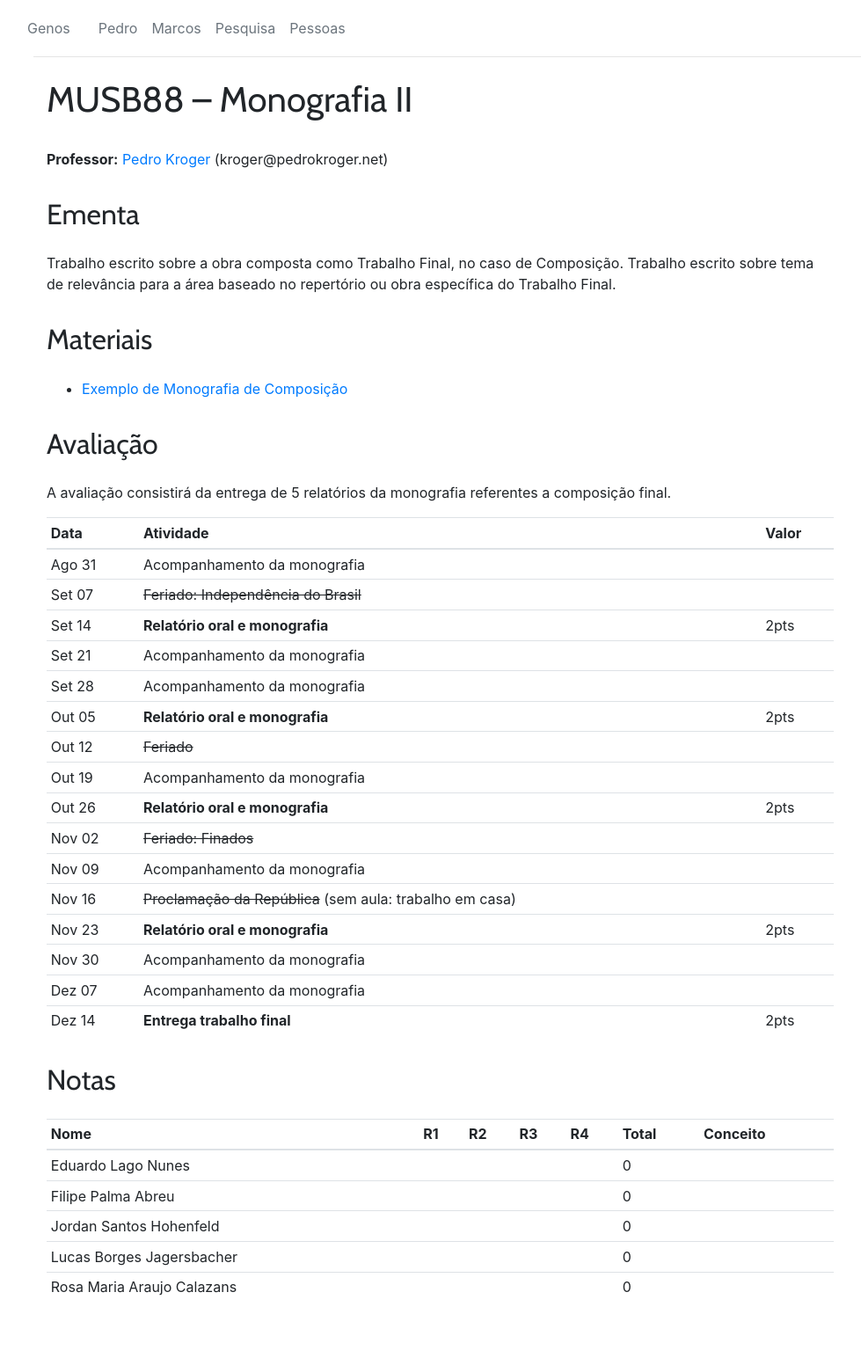
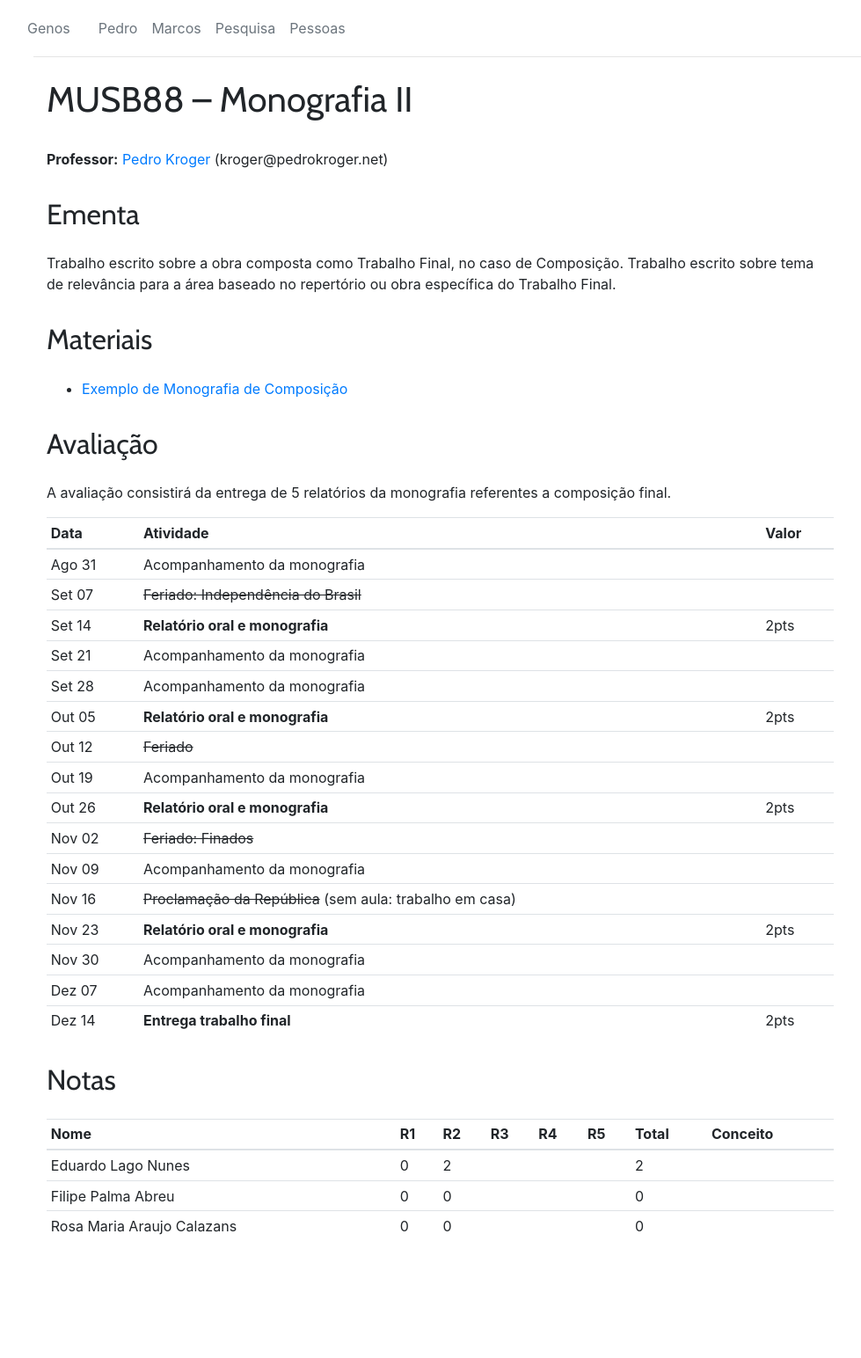
Before and after one commit to kroger/genosmus, a Jekyll site: the page built from _pedro/musb88.md, in a window 1280 px wide. Shown: the whole page at 88% size, without its empty margins (47-1026 px from the left). Built offline with Jekyll 4.4.1, drawn with Linux system fonts in a browser that asks for light colours; after the commit the page ends 1475 px from its top, so only the background shows below that.

Commit message:
Atualiza notas dos alunos

```diff
--- a/_pedro/geradas/musb88.md
+++ b/_pedro/geradas/musb88.md
@@ -1,8 +1,6 @@
-| Nome                       | R1 | R2 | R3 | R4 | Total | Conceito |
-|----------------------------|----|----|----|----|-------|----------|
-| Eduardo Lago Nunes         |    |    |    |    | 0     |          |
-| Filipe Palma Abreu         |    |    |    |    | 0     |          |
-| Jordan Santos Hohenfeld    |    |    |    |    | 0     |          |
-| Lucas Borges Jagersbacher  |    |    |    |    | 0     |          |
-| Rosa Maria Araujo Calazans |    |    |    |    | 0     |          |
+| Nome                       | R1 | R2 | R3 | R4 | R5 | Total | Conceito |
+|----------------------------|----|----|----|----|----|-------|----------|
+| Eduardo Lago Nunes         | 0  | 2  |    |    |    | 2     |          |
+| Filipe Palma Abreu         | 0  | 0  |    |    |    | 0     |          |
+| Rosa Maria Araujo Calazans | 0  | 0  |    |    |    | 0     |          |
 {: .table .table-sm }
```
Also changed, not shown: _pedro/geradas/musb19.md (+5 -6 lines), 2 other files.
